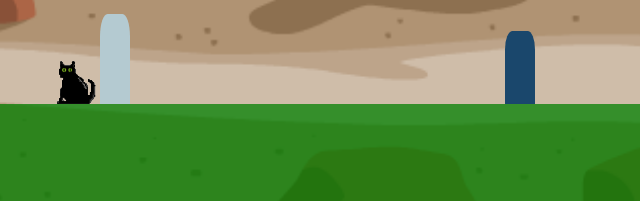
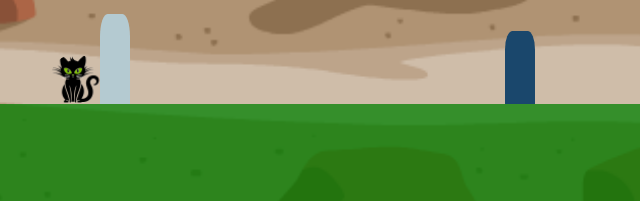
Before and after one commit to mcampos-a/jump-and-run, a plain HTML site: page index.html in a window 1280 px wide. Shown: the part 606-807 px from the top of the page, 0-640 px from the left. Drawn offline with Linux system fonts and the light colour scheme.

Commit message:
add new Lady Vin model from Feli

```diff
--- a/css/style.css
+++ b/css/style.css
@@ -25,7 +25,7 @@ body{
     height: 50px;
     margin-left: 50px;
     /* background-color: orange; */
-    background-image: url('../assets/black-cat-green-eyes-noBG.png');
+    background-image: url('../assets/Lady\ vin\ with\ green\ eyes_FINAL\ FINAL.png');
     background-position: center center;
     background-size: cover;
     border-radius: 50% 50% 0 0;
```
Also changed, not shown: assets/Lady vin with green eyes_FINAL FINAL.png (added).
